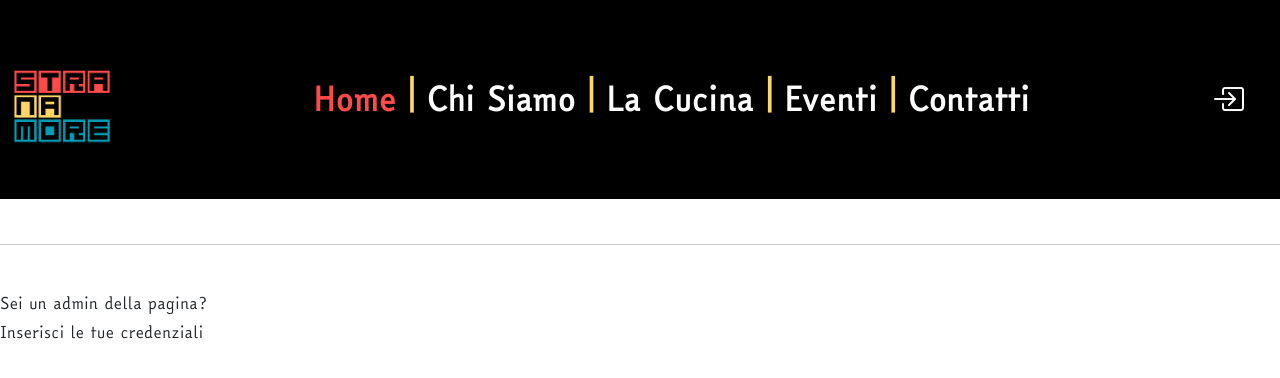
After one commit to JimmyWhite86/StranaPHP, a PHP site: page /login.php in a window 1280 px wide. The commit adds this page. Shown: the top 378 px of the page. Run offline with PHP 8.4, Linux system fonts and the light colour scheme; some libraries are stand-ins or nearby versions; some web fonts are replaced.

Commit message:
Inizio PHP

```diff
--- /dev/null
+++ b/login.php
@@ -0,0 +1,122 @@
+<?php
+    session_start();
+    $nomePagina = "login";
+    include "function.php";
+    include "functionHTML.php";
+?>
+
+<!DOCTYPE html>
+<html lang="it">
+<head>
+
+  <meta charset="UTF-8">
+  <meta name="viewport" content="width=device-width, initial-scale=1">
+
+  <meta name="keyword" content="Associazione culturale, APS, ARCI, promozione sociale">
+  <meta name="description" content="Associazione Culturale Stranamore">
+  <meta name="author" content="Bianchi Andrea">
+
+  <!-- CDN CSS BOOTSTRAP -->
+  <link href="https://cdn.jsdelivr.net/npm/bootstrap@5.3.3/dist/css/bootstrap.min.css" rel="stylesheet"
+    integrity="sha384-QWTKZyjpPEjISv5WaRU9OFeRpok6YctnYmDr5pNlyT2bRjXh0JMhjY6hW+ALEwIH" crossorigin="anonymous">
+  <!-- JavaScript di Bootstrap -->
+  <script src="https://cdn.jsdelivr.net/npm/bootstrap@5.3.3/dist/js/bootstrap.bundle.min.js" crossorigin="anonymous"></script>
+  <!-- Collegamento al mio file CSS -->
+  <link href="base_css.css" rel="stylesheet" type="text/css">
+  <!-- Libreria per le icone -->
+  <link rel="stylesheet" href="https://cdn.jsdelivr.net/npm/bootstrap-icons@1.10.3/font/bootstrap-icons.css">
+
+  <!-- CDN JQuery -->
+  <script src="https://ajax.googleapis.com/ajax/libs/jquery/3.6.1/jquery.min.js"></script>
+  <!-- CDN Angular -->
+  <script src="https://ajax.googleapis.com/ajax/libs/angularjs/1.8.2/angular.min.js"></script>
+  <!-- Icone -->
+  <script src="https://kit.fontawesome.com/1a45214b57.js" crossorigin="anonymous"></script>
+
+  <!--  Collegamento al mio modulo JS -->
+  <script src="modulo.js" type="text/javascript"></script>
+
+  <!-- Fobnt Babas Neue -->
+  <link rel="preconnect" href="https://fonts.googleapis.com">
+  <link rel="preconnect" href="https://fonts.gstatic.com" crossorigin>
+  <link href="https://fonts.googleapis.com/css2?family=Bebas+Neue&display=swap" rel="stylesheet">
+
+  <title>Stranamore | Home</title>
+
+</head>
+<body ng-app="myAppHome" ng-controller="myCtrl">
+
+  <!-- NAV BAR -->
+  <nav class="navbar navbar-expand-lg bg-nero">
+
+    <a href="#mioMain" class="skip text-center" tabindex="1">Vai al contenuto principale</a> <!--Salta al contenuto principale della pagina (Accessibilità) -->
+
+    <div class="container-fluid">
+
+      <a class="navbar-brand fontstranaBase" href="index.php">
+        <img src="Immagini/Logo_Stranamore_01.jpg" class="d-inline-block align-center" alt="logo stranamore">
+      </a>
+
+      <button class="navbar-toggler" type="button" data-bs-toggle="collapse"
+        data-bs-target="#navbarNav" aria-controls="navbarNav" aria-expanded="false"
+        aria-label="Toggle navigation">
+        <span class="navbar-toggler-icon"></span>
+      </button>
+
+      <div class="collapse navbar-collapse fontNav" id="navbarNav" role="navigation" aria-label="main navigation">
+        <div class="d-flex justify-content-center flex-grow-1">
+
+          <ul class="navbar-nav" id="myNavBar">
+            <li class="nav-item">
+              <a class="nav-link mioActive" aria-current="page" href="index.php">Home</a>
+            </li>
+            <li class="nav-item">
+              <span class="mioSpanNav">|</span>
+            </li>
+            <li class="nav-item">
+              <a class="nav-link mioOver" href="chisiamo.php">Chi Siamo</a>
+            </li>
+            <li class="nav-item"></li>
+              <span class="mioSpanNav">|</span>
+            </li>
+            <li class="nav-item">
+              <a class="nav-link mioOver" href="lacucina.php">La Cucina</a>
+            </li>
+            <li class="nav-item"></li>
+              <span class="mioSpanNav">|</span>
+            </li>
+            <li class="nav-item">
+              <a class="nav-link mioOver" href="eventi.php">Eventi</a>
+            </li>
+            <li class="nav-item"></li>
+              <span class="mioSpanNav">|</span>
+            </li>
+            <li class="nav-item">
+              <a class="nav-link mioOver" href="contatti.php">Contatti</a>
+            </li>
+          </ul>
+        </div>
+
+        <div>
+          <a href="login.php">
+            <i class="bi bi-box-arrow-in-right pe-4 nav-link mioOver"></i>
+          </a>
+        </div>
+
+      </div>
+    </div>
+  </nav>
+
+
+  <br><hr><br>
+
+  <?php
+    if (!isset ($_SESSION["username"]))  #Verifico che l'utente non abbia ancora effettuato il login; ?>
+      <p>Sei un admin della pagina?<br>Inserisci le tue credenziali</p>
+
+      <div>
+        <form method="POST" action="controlla_login.php">
+
+
+        </form>
+      </div>
```
Also changed, not shown: index.php (+10 -1 lines), 1 other file.
